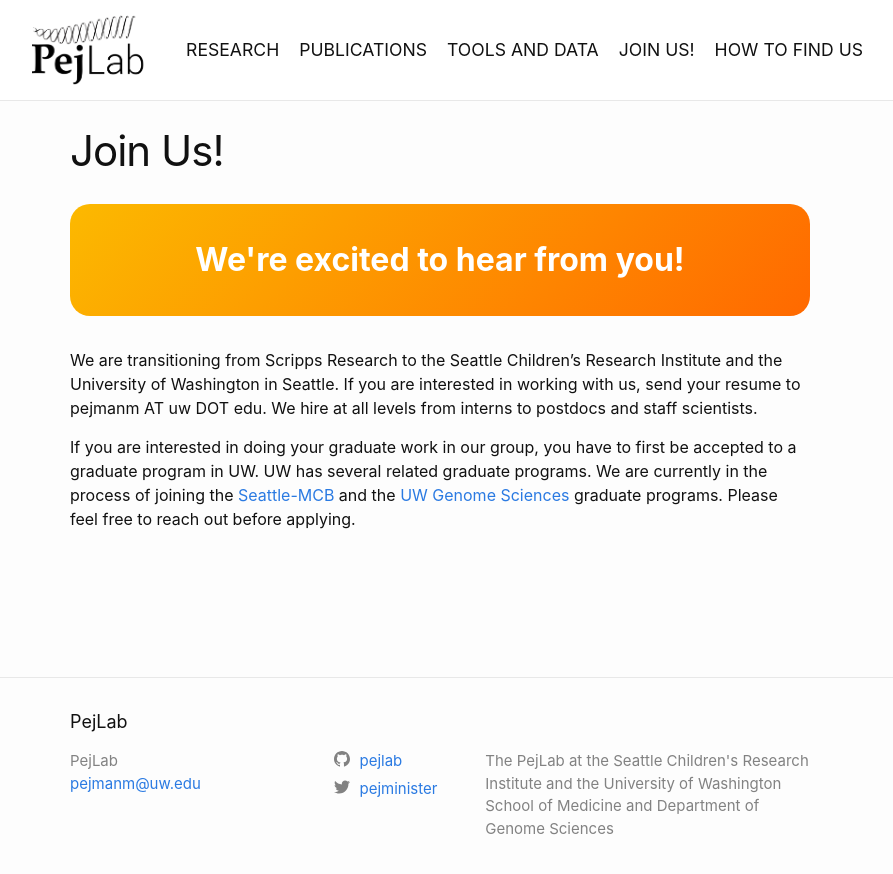
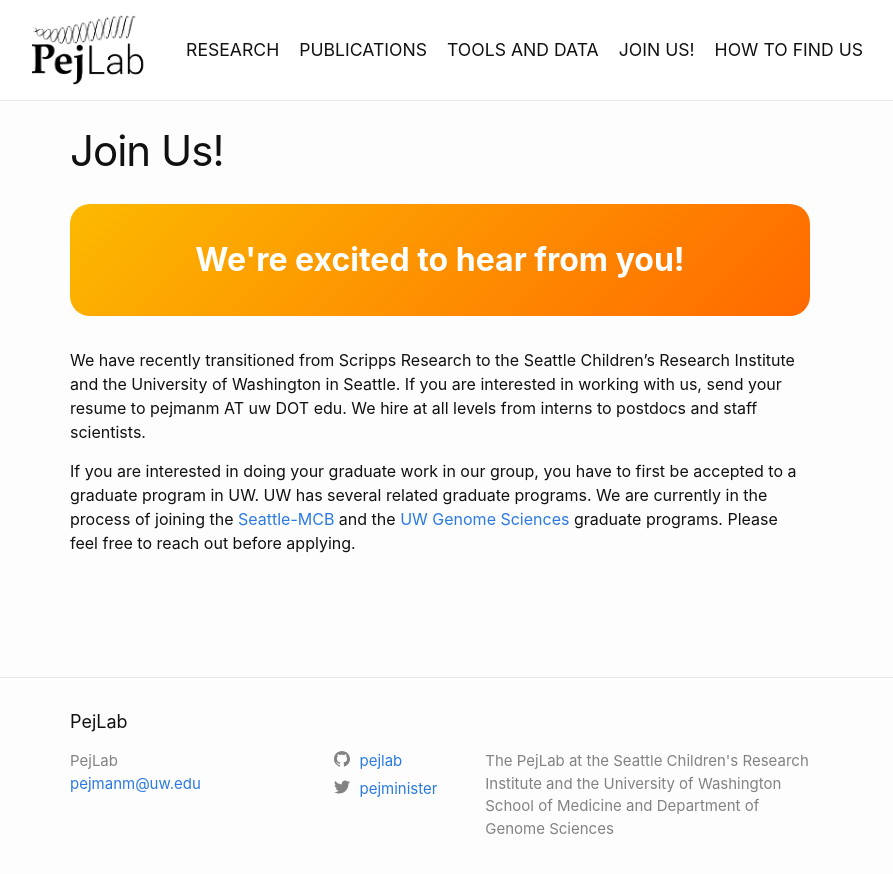
Before and after one commit to PejLab/pejlab.github.io, a Jekyll site: the page built from join-us.md, in a window 1280 px wide. Shown: the top 874 px of the page, without its empty margins (200-1093 px from the left). Built offline with Jekyll 4.4.1, drawn with Linux system fonts in a browser that asks for light colours.

Commit message:
Update join-us.md

```diff
--- a/join-us.md
+++ b/join-us.md
@@ -6,6 +6,6 @@ permalink: /join-us/
 
 <div class="emphasis-box">We're excited to hear from you!</div>
 
-We are transitioning from Scripps Research to the Seattle Children’s Research Institute and the University of Washington in Seattle. If you are interested in working with us, send your resume to pejmanm AT uw DOT edu. We hire at all levels from interns to postdocs and staff scientists.
+We have recently transitioned from Scripps Research to the Seattle Children’s Research Institute and the University of Washington in Seattle. If you are interested in working with us, send your resume to pejmanm AT uw DOT edu. We hire at all levels from interns to postdocs and staff scientists.
 
 If you are interested in doing your graduate work in our group, you have to first be accepted to a graduate program in UW. UW has several related graduate programs. We are currently in the process of joining the [Seattle-MCB](https://mcb-seattle.edu/) and the [UW Genome Sciences](https://www.gs.washington.edu/academics/gradprogram/index.htm) graduate programs. Please feel free to reach out before applying.
```
